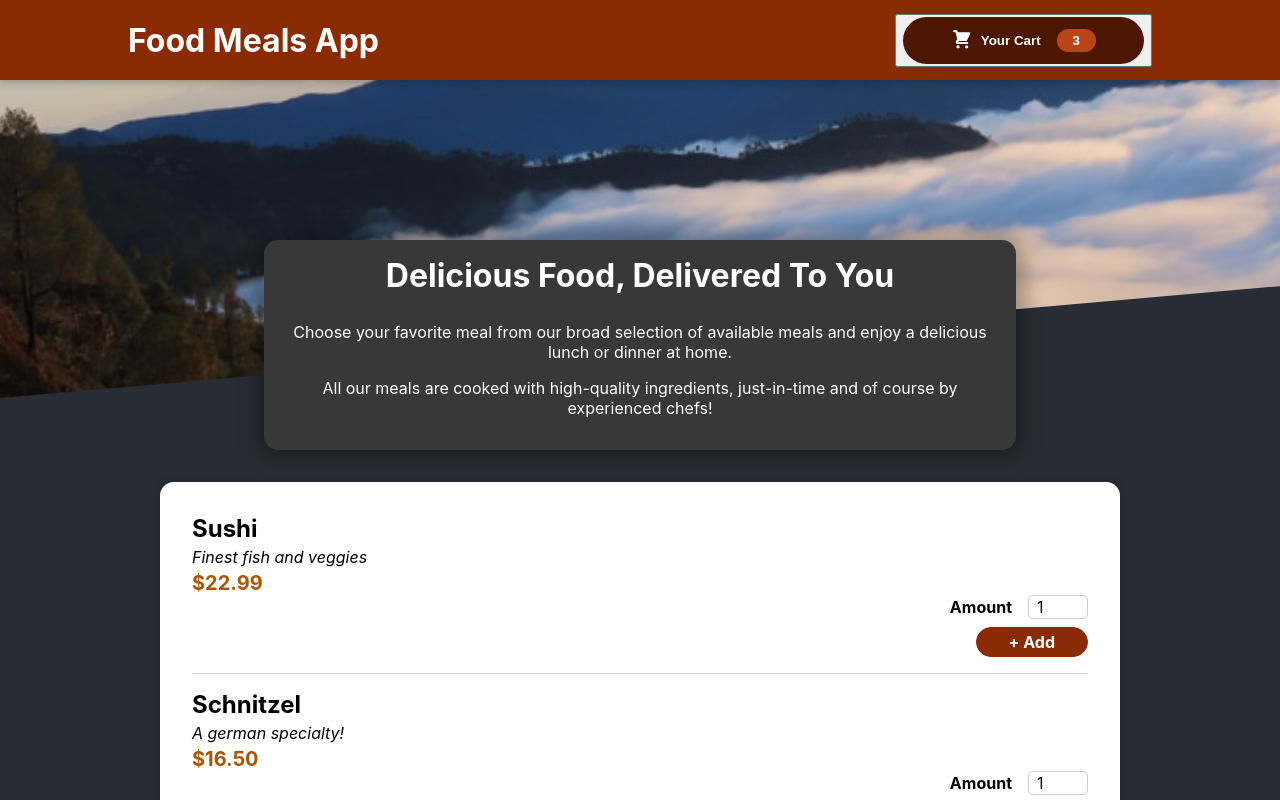
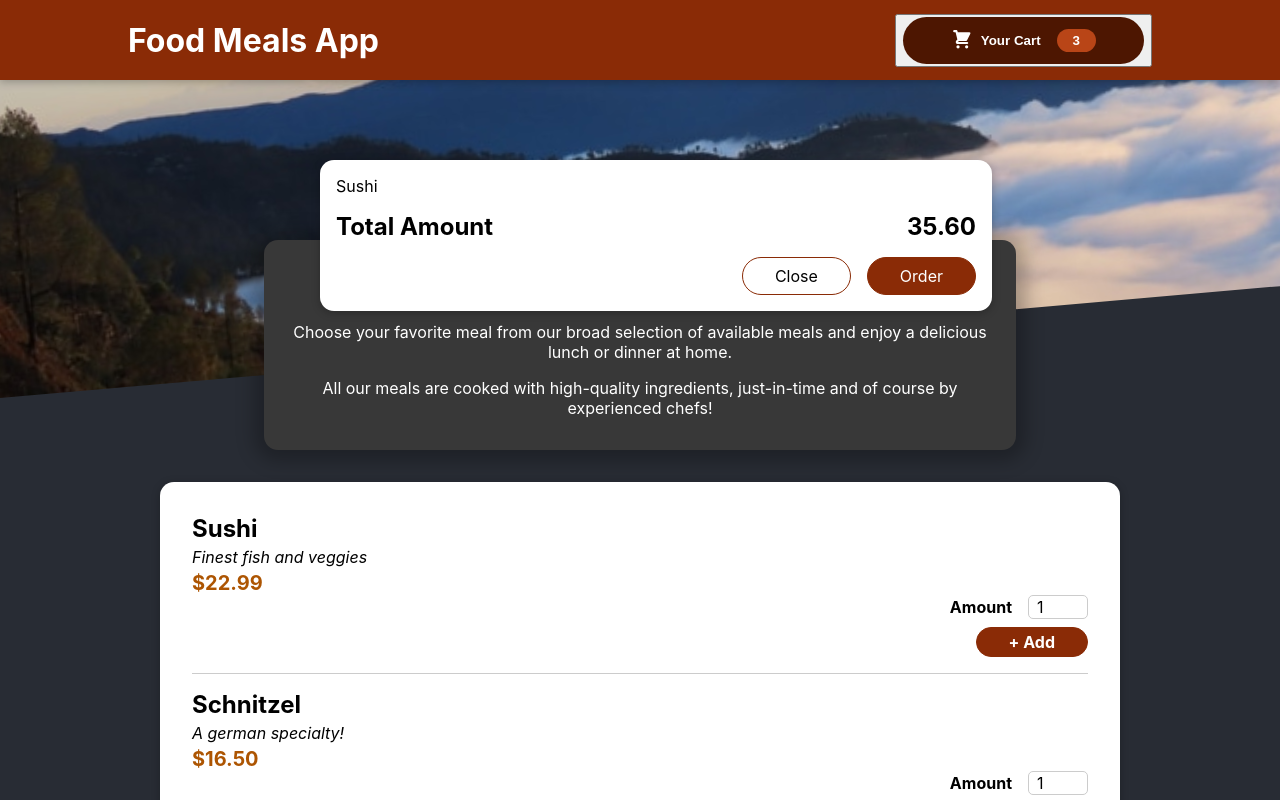
Before and after one commit to VijjuNegi/ReactProjectSection, a React (Create React App) app in the folder Section-11-Practice Project Building a Food Order App/my-app/: page / in a window 1280 px wide. Shown: the top 800 px of the page. Built offline with nearby package versions, Linux system fonts and the light colour scheme.

Commit message:
Adding a Modal via a React Portal

```diff
--- a/Section-11-Practice Project Building a Food Order App/my-app/public/index.html
+++ b/Section-11-Practice Project Building a Food Order App/my-app/public/index.html
@@ -28,6 +28,7 @@
   </head>
   <body>
     <noscript>You need to enable JavaScript to run this app.</noscript>
+    <div id="overlays"></div>
     <div id="root"></div>
     <!--
       This HTML file is a template.
--- a/Section-11-Practice Project Building a Food Order App/my-app/src/App.js
+++ b/Section-11-Practice Project Building a Food Order App/my-app/src/App.js
@@ -2,9 +2,11 @@ import { Fragment } from "react";
 import "./App.css";
 import Header from "./components/Layout/Header";
 import Meals from "./components/Meals/Meals";
+import Card from "./components/Card/Card";
 function App() {
   return (
     <Fragment>
+      <Card />
       <Header />
       <main>
         <Meals />
--- a/Section-11-Practice Project Building a Food Order App/my-app/src/components/Card/Card.js
+++ b/Section-11-Practice Project Building a Food Order App/my-app/src/components/Card/Card.js
@@ -1,6 +1,7 @@
 import classes from "../Css/Cards.module.css";
+import Modal from "./Modal";
 const Card = (props) => {
-  const carditems = (
+  const CardItem = (
     <ul className={classes["cart-items"]}>
       {[
         {
@@ -15,8 +16,8 @@ const Card = (props) => {
     </ul>
   );
   return (
-    <div>
-      {carditems}
+    <Modal>
+      {CardItem}
       <div className={classes.total}>
         <span>Total Amount</span>
         <span>35.60</span>
@@ -25,7 +26,7 @@ const Card = (props) => {
         <button className={classes[".button--alt"]}>Close</button>
         <button className={classes.button}>Order</button>
       </div>
-    </div>
+    </Modal>
   );
 };
 export default Card;
--- /dev/null
+++ b/Section-11-Practice Project Building a Food Order App/my-app/src/components/Card/Modal.js
@@ -0,0 +1,30 @@
+import { Fragment } from "react";
+import ReactDOM from "react-dom";
+import classes from "../Css/Modal.module.css";
+
+const backdrop = (props) => {
+  return <div className={classes.backdrop} />;
+};
+
+const ModalOverlay = (props) => {
+  return (
+    <div className={classes.modal}>
+      <div className={classes.content}>{props.children}</div>
+    </div>
+  );
+};
+
+const portalElements = document.getElementById("overlays");
+
+const Modal = (props) => {
+  return (
+    <Fragment>
+      {ReactDOM.createPortal(<backdrop />, portalElements)}
+      {ReactDOM.createPortal(
+        <ModalOverlay>{props.children}</ModalOverlay>,
+        portalElements
+      )}
+    </Fragment>
+  );
+};
+export default Modal;
--- a/Section-11-Practice Project Building a Food Order App/my-app/src/components/Css/Cards.module.css
+++ b/Section-11-Practice Project Building a Food Order App/my-app/src/components/Css/Cards.module.css
@@ -0,0 +1,46 @@
+.cart-items {
+  list-style: none;
+  margin: 0;
+  padding: 0;
+  max-height: 20rem;
+  overflow: auto;
+}
+
+.total {
+  display: flex;
+  justify-content: space-between;
+  align-items: center;
+  font-weight: bold;
+  font-size: 1.5rem;
+  margin: 1rem 0;
+}
+
+.actions {
+  text-align: right;
+}
+
+.actions button {
+  font: inherit;
+  cursor: pointer;
+  background-color: transparent;
+  border: 1px solid #8a2b06;
+  padding: 0.5rem 2rem;
+  border-radius: 25px;
+  margin-left: 1rem;
+}
+
+.actions button:hover,
+.actions button:active {
+  background-color: #5a1a01;
+  border-color: #5a1a01;
+  color: white;
+}
+
+.actions .button--alt {
+  color: #8a2b06;
+}
+
+.actions .button {
+  background-color: #8a2b06;
+  color: white;
+}
--- /dev/null
+++ b/Section-11-Practice Project Building a Food Order App/my-app/src/components/Css/Modal.module.css
@@ -0,0 +1,40 @@
+.backdrop {
+  position: fixed;
+  top: 0;
+  left: 0;
+  width: 100%;
+  height: 100vh;
+  z-index: 20;
+  background-color: rgba(0, 0, 0, 0.75);
+}
+
+.modal {
+  position: fixed;
+  top: 20vh;
+  left: 5%;
+  width: 90%;
+  background-color: white;
+  padding: 1rem;
+  border-radius: 14px;
+  box-shadow: 0 2px 8px rgba(0, 0, 0, 0.25);
+  z-index: 30;
+  animation: slide-down 300ms ease-out forwards;
+}
+
+@media (min-width: 768px) {
+  .modal {
+    width: 40rem;
+    left: calc(50% - 20rem);
+  }
+}
+
+@keyframes slide-down {
+  from {
+    opacity: 0;
+    transform: translateY(-3rem);
+  }
+  to {
+    opacity: 1;
+    transform: translateY(0);
+  }
+}
```
